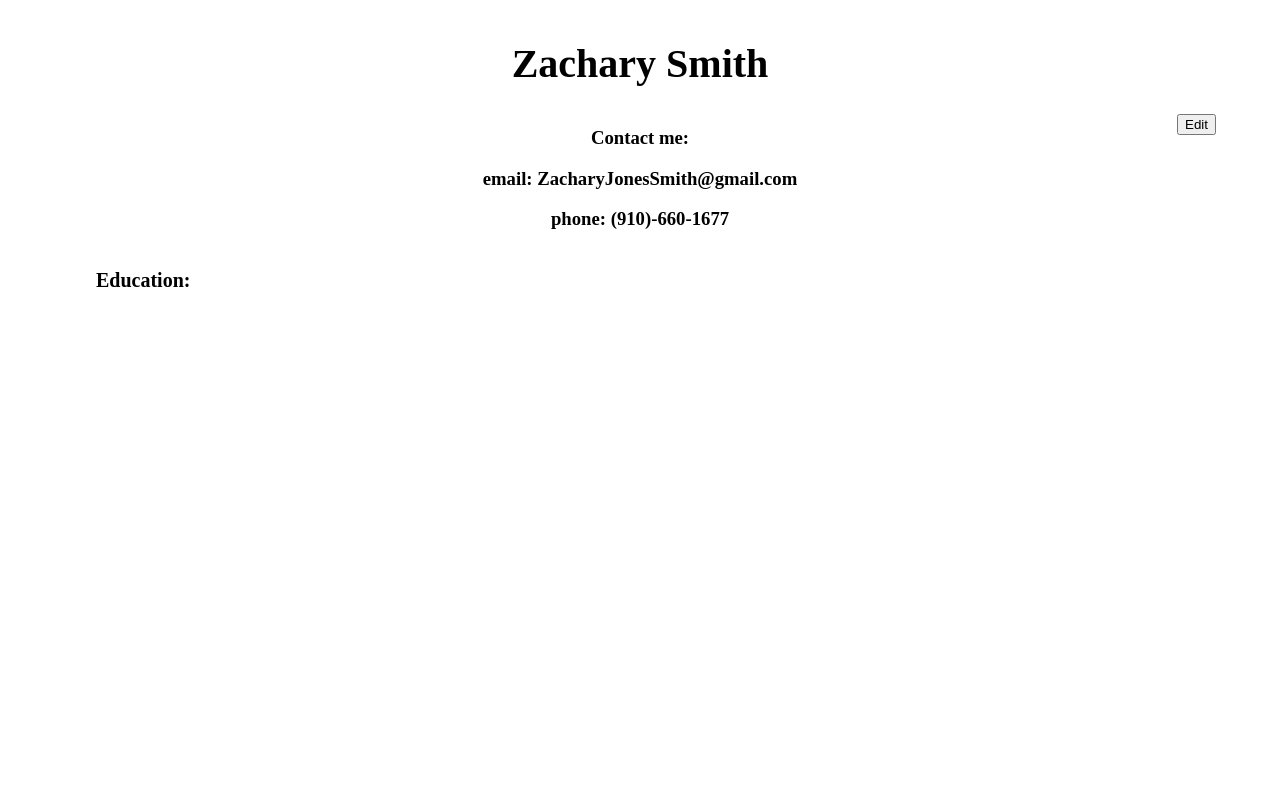
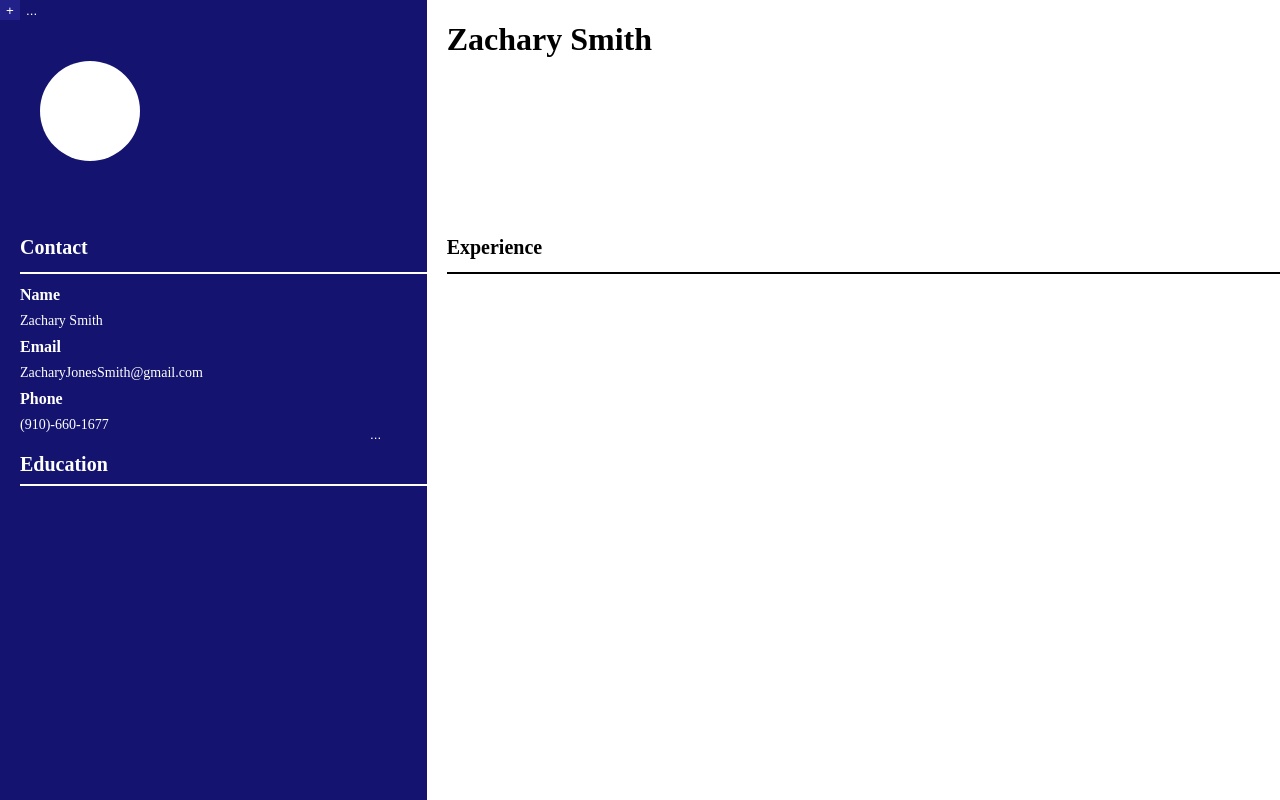
Before and after one commit to zjs6631/CVapplication, a React (Create React App) app in the folder cv-app/: page / in a window 1280 px wide. Shown: the top 800 px of the page. Built offline with nearby package versions, Linux system fonts and the light colour scheme.

Commit message:
styled CV template

```diff
--- a/cv-app/src/App.js
+++ b/cv-app/src/App.js
@@ -1,11 +1,14 @@
 import logo from "./logo.svg";
 import "./styles/App.css";
 import "./styles/ContactInfo.css";
+import "./styles/Education.css";
+import "./styles/WorkExp.css";
 import uniqid from "uniqid";
 import React, { Component } from "react";
 import ContactInfo from "./components/ContactInfo";
 import Education from "./components/Education";
 import WorkExp from "./components/WorkExp";
+import NameHeader from "./components/NameHeader";
 
 class App extends Component {
   constructor() {
@@ -13,11 +16,11 @@ class App extends Component {
 
     this.state = {
       contactFormShown: false,
-      contactButtonText: "Edit",
+      contactButtonText: "...",
       formShown: false,
-      addButtonText: "Add Experience",
+      addButtonText: "+",
       editExp: false,
-      editExpBtnText: "Edit Experience",
+      editExpBtnText: "...",
       education: {
         university: "default",
         study: "default",
@@ -44,7 +47,6 @@ class App extends Component {
     this.editContact = this.editContact.bind(this);
   }
 
-
   editContact = (e) => {
     e.preventDefault();
     this.setState((prevState) => ({
@@ -52,11 +54,11 @@ class App extends Component {
     }));
     if (this.state.contactFormShown) {
       this.setState({
-        contactButtonText: "Edit",
+        contactButtonText: "...",
       });
     } else {
       this.setState({
-        contactButtonText: "Save",
+        contactButtonText: "S",
       });
     }
   };
@@ -68,11 +70,11 @@ class App extends Component {
     }));
     if (this.state.formShown) {
       this.setState({
-        addButtonText: "Add Experience",
+        addButtonText: "+",
       });
     } else {
       this.setState({
-        addButtonText: "Save",
+        addButtonText: "S",
       });
     }
   };
@@ -84,11 +86,11 @@ class App extends Component {
     }));
     if (this.state.editExp) {
       this.setState({
-        editExpBtnText: "Edit Experience",
+        editExpBtnText: "...",
       });
     } else {
       this.setState({
-        editExpBtnText: "Save",
+        editExpBtnText: "S",
       });
     }
   };
@@ -140,8 +142,6 @@ class App extends Component {
       },
     });
   };
-
-
 
   onEducationFormSubmit = (e) => {
     e.preventDefault();
@@ -241,13 +241,11 @@ class App extends Component {
       .indexOf(e.target.className);
     let editRecord = updateArr.splice(indexOfTarget, 1);
     editRecord = {
-
       university: e.target.value,
       study: editRecord[0].study,
       dateOfStudy: editRecord[0].dateOfStudy,
       gpa: editRecord[0].gpa,
       id: editRecord[0].id,
-
     };
     updateArr.splice(indexOfTarget, 0, editRecord);
     this.setState({
@@ -263,19 +261,17 @@ class App extends Component {
       .indexOf(e.target.className);
     let editRecord = updateArr.splice(indexOfTarget, 1);
     editRecord = {
-
       university: editRecord[0].university,
       study: e.target.value,
       dateOfStudy: editRecord[0].dateOfStudy,
       gpa: editRecord[0].gpa,
       id: editRecord[0].id,
-
     };
     updateArr.splice(indexOfTarget, 0, editRecord);
     this.setState({
       educationHistory: updateArr,
     });
-  }
+  };
 
   handleDateOfStudyUpdate = (e) => {
     let updateArr = this.state.educationHistory.slice();
@@ -285,19 +281,17 @@ class App extends Component {
       .indexOf(e.target.className);
     let editRecord = updateArr.splice(indexOfTarget, 1);
     editRecord = {
-
       university: editRecord[0].university,
       study: editRecord[0].study,
       dateOfStudy: e.target.value,
       gpa: editRecord[0].gpa,
       id: editRecord[0].id,
-
     };
     updateArr.splice(indexOfTarget, 0, editRecord);
     this.setState({
       educationHistory: updateArr,
     });
-  }
+  };
 
   handleGpaUpdate = (e) => {
     let updateArr = this.state.educationHistory.slice();
@@ -307,19 +301,17 @@ class App extends Component {
       .indexOf(e.target.className);
     let editRecord = updateArr.splice(indexOfTarget, 1);
     editRecord = {
-
       university: editRecord[0].university,
       study: editRecord[0].study,
       dateOfStudy: editRecord[0].dateOfStudy,
       gpa: e.target.value,
       id: editRecord[0].id,
-
     };
     updateArr.splice(indexOfTarget, 0, editRecord);
     this.setState({
       educationHistory: updateArr,
     });
-  }
+  };
 
   handleCompanyUpdate = (e) => {
     let updateArr = this.state.workHistory.slice();
@@ -329,7 +321,6 @@ class App extends Component {
       .indexOf(e.target.className);
     let editRecord = updateArr.splice(indexOfTarget, 1);
     editRecord = {
-
       company: e.target.value,
       title: editRecord[0].title,
       task: {
@@ -337,13 +328,12 @@ class App extends Component {
       },
       dateOfEmployment: editRecord[0].dateOfEmployment,
       id: editRecord[0].id,
-
     };
     updateArr.splice(indexOfTarget, 0, editRecord);
     this.setState({
       workHistory: updateArr,
     });
-  }
+  };
 
   handleTitleUpdate = (e) => {
     let updateArr = this.state.workHistory.slice();
@@ -353,7 +343,6 @@ class App extends Component {
       .indexOf(e.target.className);
     let editRecord = updateArr.splice(indexOfTarget, 1);
     editRecord = {
-
       company: editRecord[0].company,
       title: e.target.value,
       task: {
@@ -361,13 +350,12 @@ class App extends Component {
       },
       dateOfEmployment: editRecord[0].dateOfEmployment,
       id: editRecord[0].id,
-
     };
     updateArr.splice(indexOfTarget, 0, editRecord);
     this.setState({
       workHistory: updateArr,
     });
-  }
+  };
 
   handleTaskUpdate = (e) => {
     let updateArr = this.state.workHistory.slice();
@@ -377,7 +365,6 @@ class App extends Component {
       .indexOf(e.target.className);
     let editRecord = updateArr.splice(indexOfTarget, 1);
     editRecord = {
-
       company: editRecord[0].company,
       title: editRecord[0].title,
       task: {
@@ -385,15 +372,14 @@ class App extends Component {
       },
       dateOfEmployment: editRecord[0].dateOfEmployment,
       id: editRecord[0].id,
-
     };
     updateArr.splice(indexOfTarget, 0, editRecord);
     this.setState({
       workHistory: updateArr,
     });
-  }
+  };
 
-  handleDateOfEmploymentUpdate = (e) =>{
+  handleDateOfEmploymentUpdate = (e) => {
     let updateArr = this.state.workHistory.slice();
 
     const indexOfTarget = updateArr
@@ -401,7 +387,6 @@ class App extends Component {
       .indexOf(e.target.className);
     let editRecord = updateArr.splice(indexOfTarget, 1);
     editRecord = {
-
       company: editRecord[0].company,
       title: editRecord[0].title,
       task: {
@@ -409,13 +394,12 @@ class App extends Component {
       },
       dateOfEmployment: e.target.value,
       id: editRecord[0].id,
-
     };
     updateArr.splice(indexOfTarget, 0, editRecord);
     this.setState({
       workHistory: updateArr,
     });
-  }
+  };
 
   render() {
     const { education, work } = this.state;
@@ -538,6 +522,7 @@ class App extends Component {
                 <input
                   type="text"
                   id="studyUpdateInput"
+                  className={education.id}
                   onChange={this.handleStudyUpdate}
                   defaultValue={education.study}
                 />
@@ -548,6 +533,7 @@ class App extends Component {
                 <input
                   type="text"
                   id="dateOfStudyUpdateInput"
+                  className={education.id}
                   onChange={this.handleDateOfStudyUpdate}
                   defaultValue={education.dateOfStudy}
                 />
@@ -556,6 +542,7 @@ class App extends Component {
                 <input
                   type="text"
                   id="gpaUpdateInput"
+                  className={education.id}
                   onChange={this.handleGpaUpdate}
                   defaultValue={education.gpa}
                 />
@@ -563,8 +550,8 @@ class App extends Component {
               </form>
             );
           })}
-          {this.state.workHistory.map((work) =>{
-            return(
+          {this.state.workHistory.map((work) => {
+            return (
               <form className="workUpdateForm" key={work.id}>
                 <label htmlFor="companyUpdateInput">Enter company: </label>
                 <input
@@ -581,6 +568,7 @@ class App extends Component {
                   id="titleUpdateInput"
                   onChange={this.handleTitleUpdate}
                   value={work.title}
+                  className={work.id}
                 />
                 <br></br>
                 <label htmlFor="tasksUpdateInput">Enter main tasks: </label>
@@ -589,6 +577,7 @@ class App extends Component {
                   id="tasksUpdateInput"
                   onChange={this.handleTaskUpdate}
                   value={work.task.description}
+                  className={work.id}
                 />
                 <br></br>
                 <label htmlFor="dateOfEmploymentUpdate">
@@ -599,10 +588,11 @@ class App extends Component {
                   id="dateOfEmploymentUpdate"
                   onChange={this.handleDateOfEmploymentUpdate}
                   value={work.dateOfEmployment}
+                  className={work.id}
                 />
                 <br></br>
               </form>
-            )
+            );
           })}
           <button type="submit" id="editExpBtn" onClick={this.editExp}>
             {this.state.editExpBtnText}
@@ -612,21 +602,25 @@ class App extends Component {
     } else {
       return (
         <div id="App">
+          <NameHeader />
           <ContactInfo formShown={this.state.contactFormShown} />
           <button id="editBtn" onClick={this.editContact}>
             {this.state.contactButtonText}
           </button>
-          <h3 id="educationHeader">Education: </h3>
+
           <Education educationArr={this.state.educationHistory} />
           <br></br>
           <WorkExp workArr={this.state.workHistory} />
           <br></br>
+          <div className="buttonContainer">
             <button id="addBtn" onClick={this.addInfo}>
               {this.state.addButtonText}
             </button>
             <button id="editExpBtn" onClick={this.editExp}>
               {this.state.editExpBtnText}
             </button>
+            <div id="profilePic"></div>
+          </div>
         </div>
       );
     }
--- a/cv-app/src/components/ContactInfo.js
+++ b/cv-app/src/components/ContactInfo.js
@@ -1,5 +1,6 @@
 import React, { Component } from "react";
 import App from "../App";
+import NameHeader from "./NameHeader";
 
 class ContactInfo extends Component {
   constructor(props) {
@@ -93,12 +94,15 @@ class ContactInfo extends Component {
     } else {
       return (
         <div id="contactDiv">
-          <h3 id="contactName">{contactInfo.name}</h3>
-          <div id="contactDetails">
-            <h3 id="contactMe">Contact me: </h3>
-            <h3 id="contactEmail">email: {contactInfo.email}</h3>
-            <h3 id="contactPhone">phone: {contactInfo.phone}</h3>
+          <div id="contactHeader">
+          <p>Contact</p>
           </div>
+          <p className="contactHeader">Name</p>
+          <p id="contactName">{contactInfo.name}</p>
+          <p className="contactHeader">Email</p>
+          <p id="contactEmail">{contactInfo.email}</p>
+          <p className="contactHeader">Phone</p>
+          <p id="contactPhone">{contactInfo.phone}</p>
         </div>
       );
     }
--- a/cv-app/src/components/Education.js
+++ b/cv-app/src/components/Education.js
@@ -9,19 +9,18 @@ class Education extends Component {
   render() {
     return (
       <div id="allEducation">
+        <div id="educationHeader">
+          <p>Education</p>
+        </div>
         {this.props.educationArr.map((education) => {
           return (
             <div key={education.id} className="eduDescription">
-            <p className="uniName">
-              {education.university}
-            </p>
-
-            <p className="majorName">
-              {education.study}<br></br>   gpa: {education.gpa}
-              <br></br>completed: {education.dateOfStudy}
-            </p>
-
-
+              <p className="gradYear">{education.dateOfStudy}</p>
+              <div className="majorgpa">
+                <p className="major">{education.study}</p>
+                <p className="gpa">GPA: {education.gpa}</p>
+              </div>
+              <p className="university">{education.university}</p>
             </div>
           );
         })}
--- /dev/null
+++ b/cv-app/src/components/NameHeader.js
@@ -0,0 +1,18 @@
+import React, { Component } from "react";
+import App from "../App";
+import ContactInfo from "./ContactInfo";
+
+
+class NameHeader extends Component {
+  constructor(props) {
+    super(props);
+  }
+
+
+  render() {
+
+    return <h1 className="headerName">Zachary Smith</h1>;
+  }
+}
+
+export default NameHeader;
--- a/cv-app/src/components/WorkExp.js
+++ b/cv-app/src/components/WorkExp.js
@@ -8,18 +8,16 @@ class WorkExp extends Component {
 
     render(){
         return(
-            <div>
+            <div className="employmentHistory">
+                <div id="workHeader">Experience</div>
                 {this.props.workArr.map((work) =>{
                     return(
-                        <p key={work.id}>
-                            {work.company}
-                            <br></br>
-                            {work.title}
-                            <br></br>
-                            {work.task.description}
-                            <br></br>
-                            {work.dateOfEmployment}
-                        </p>
+                        <div key={work.id} className="workDescription">
+                            <p className="yearsEmployed">{work.dateOfEmployment}</p>
+                            <p className="companyName">{work.company}</p>
+                            <p className="jobTitle">{work.title}</p>
+                            <p className="jobTasks">{work.task.description}</p>
+                        </div>
                     );
                 })}
             </div>
--- a/cv-app/src/styles/App.css
+++ b/cv-app/src/styles/App.css
@@ -1,53 +1,80 @@
 #App{
     font-family: 'Times New Roman', Times, serif;
     display: grid;
-    grid-template-columns: 1fr 1fr;
-    grid-template-rows: 1fr 5fr 5fr;
+    grid-template-columns: 1fr 2fr;
+    grid-template-rows: 1fr 1fr 1fr 1fr 1fr;
 }
 
-#contactDiv{
-    grid-column-start: 1;
-    grid-column-end: 3;
-    grid-row-start: 1;
-    grid-row-end: 2;
-}
-
-#editBtn{
-    width: fit-content;
-    height: fit-content;
-    z-index: 3;
-    grid-row-start: 1;
+.headerName{
     grid-column-start: 2;
-    justify-self: end;
-    align-self: center;
-    margin-right: 10%;
-}
-
-#educationHeader{
-    font-size: 20px;
-    font-weight: 300;
-    font-weight: bold;
-    padding-left: 15%;
-}
-
-.uniName{
-    font-size: 20px;
-    font-weight: bolder;
+    padding-left: 20px;
 
 }
 
-.majorName{
-    font-size: 15px;
-    font-weight: bold;
-    font-style: italic;
+
+
+#editBtn{
+    width: 20px;
+    height: 20px;
+    z-index: 3;
+    grid-row-start: 2;
+    grid-column-start: 1;
+    grid-column-end: 2;
+    justify-self: end;
+    align-self: flex-end;
+    margin-right: 10%;
+    background-color: rgb(20, 20, 112);
+    color: white;
+    border-style: none;
+
 }
 
-.eduDescription{
-    padding-left: 15%;
+#editBtn:hover{
+    background-color: rgb(33, 33, 137);
+
 }
 
-#allEducation{
+.buttonContainer{
     display: flex;
-    flex-direction: column;
-    align-items: flex-start;
+    z-index: 4;
+    grid-column-start: 1;
+    grid-column-end: 2;
+    grid-row-start: 1;
+    background-color: rgb(20, 20, 112);
+    width: 100%;
+    height: auto;
 }
+
+.buttonContainer button{
+    text-align: center;
+    border-style: none;
+    background-color: rgb(20, 20, 112);
+    color: white;
+}
+
+#addBtn:hover{
+    background-color: rgb(33, 33, 137);
+}
+
+#editExpBtn:hover{
+    background-color: rgb(33, 33, 137);
+}
+
+#addBtn{
+    width: 20px;
+    height: 20px;
+}
+
+#editExpBtn{
+    width: 20px;
+    height: 20px;
+}
+
+#profilePic{
+    height: 100px;
+    width: 100px;
+    border-radius: 50%;
+    background-color: white;
+    justify-self: center;
+    align-self: center;
+}
--- a/cv-app/src/styles/ContactInfo.css
+++ b/cv-app/src/styles/ContactInfo.css
@@ -1,12 +1,31 @@
-#contactDiv {
-    text-align: center;
+#contactDiv{
     font-family: 'Times New Roman', Times, serif;
-    grid-column-start: 1fr;
-    grid-column-end: 3fr;
-    grid-row-start: 1fr;
-    grid-row-end: 2fr;
+    font-size: 14px;
+    grid-column-start: 1;
+    grid-column-end: 2;
+    grid-row-start: 2;
+    grid-row-end: 3;
+    background-color: rgb(20, 20, 112);
+    color: white;
+    padding-left: 20px;
 }
 
-#contactName{
-    font-size: 40px;
+
+
+#contactHeader{
+    border-bottom-style: solid;
+    border-bottom-width: 2px;
+    border-bottom-color: white;
+    font-size: 20px;
+    font-weight: bold;
 }
+
+.contactHeader{
+    font-size: 16px;
+    font-weight: bold;
+
+}
+
+#contactDiv p{
+    line-height: 10px;
+}
--- /dev/null
+++ b/cv-app/src/styles/Education.css
@@ -0,0 +1,44 @@
+#allEducation {
+  font-family: "Times New Roman", Times, serif;
+  font-size: 14px;
+  grid-column-start: 1;
+  grid-column-end: 2;
+  grid-row-start: 3;
+  grid-row-end: 6;
+  background-color: rgb(20,20,112);
+  color: white;
+  padding-left: 20px;
+}
+
+#educationHeader {
+  border-bottom-style: solid;
+  border-bottom-width: 2px;
+  border-bottom-color: white;
+  font-size: 20px;
+  font-weight: bold;
+}
+
+
+.gradYear {
+  font-style: italic;
+}
+.majorgpa {
+  display: grid;
+  grid-template-columns: 1fr 1fr;
+}
+.major {
+  font-weight: bold;
+}
+
+.gpa{
+    font-style: italic;
+    justify-self: end;
+}
+
+#allEducation p {
+  line-height: 0px;
+}
+
+.eduDescription{
+    padding-bottom: 10px;
+}
--- /dev/null
+++ b/cv-app/src/styles/WorkExp.css
@@ -0,0 +1,45 @@
+.employmentHistory{
+    display: flex;
+    flex-direction: column;
+    grid-column-start: 2;
+    grid-column-end: 3;
+    grid-row-start: 2;
+    grid-row-end: 6;
+    font-family: "Times New Roman", Times, serif;
+  font-size: 14px;
+  padding-left: 20px;
+}
+
+.employmentHistory p{
+    line-height: 12px;
+}
+
+#workHeader {
+  display: flex;
+  border-bottom-style: solid;
+  border-bottom-width: 2px;
+  border-bottom-color: black;
+  font-size: 20px;
+  font-weight: bold;
+  height: 50px;
+  align-items: center;
+}
+
+.yearsEmployed{
+    font-weight: bold;
+    font-size: 16px;
+}
+
+.companyName{
+    font-size: 16px;
+    font-weight: lighter;
+}
+
+.jobTitle{
+    font-size: 16px;
+    font-weight: bolder;
+}
+
+.workDescription{
+    padding-bottom: 10px;
+}
```
Lines whose indentation alone changed are shown as unchanged.
